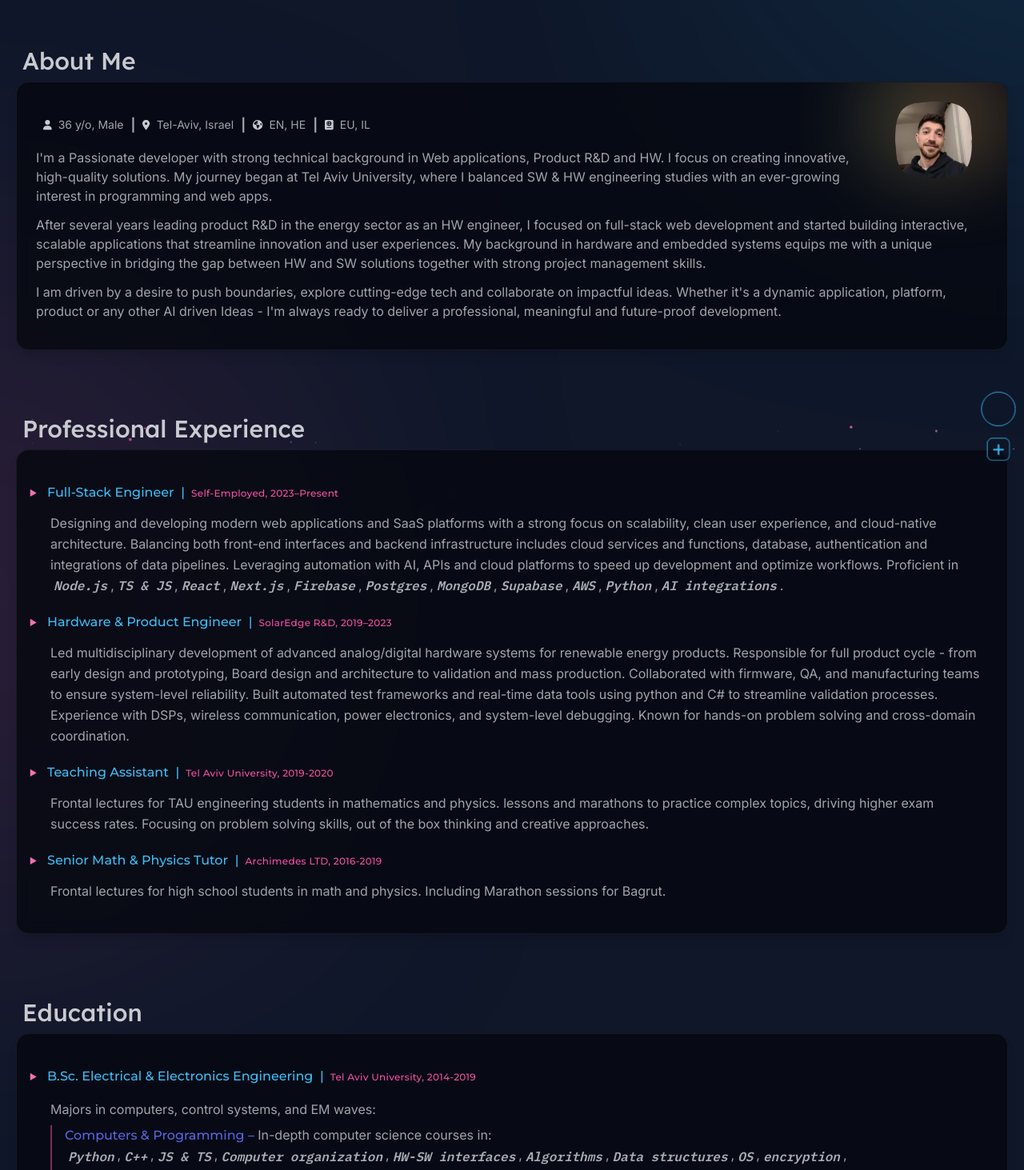
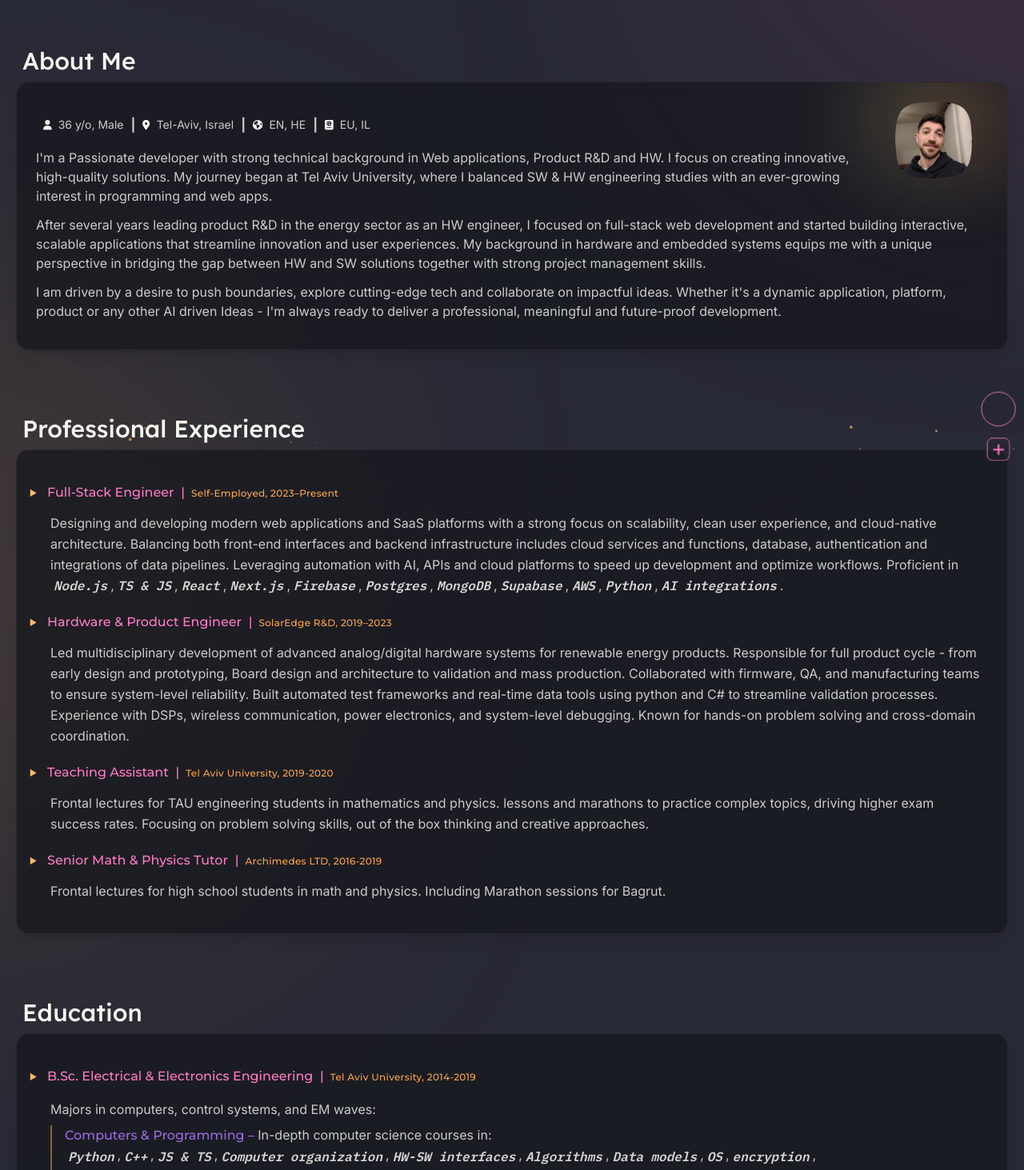
Before and after one commit to AdiYd/About, a React (Create React App) app in the folder about/: page / in a window 1280 px wide. Shown: the part 147-1610 px from the top of the page at 80% size. Built offline with nearby package versions, Linux system fonts and the light colour scheme; some icons are missing.

Commit message:
add padding-b for shadow in mobile view

```diff
--- a/about/public/index.html
+++ b/about/public/index.html
@@ -1,5 +1,5 @@
 <!DOCTYPE html>
-<html data-theme="night" lang="en">
+<html data-theme="dracula" lang="en">
 
 <head>
   <meta charset="utf-8" />
--- a/about/src/pages/home.jsx
+++ b/about/src/pages/home.jsx
@@ -79,7 +79,7 @@ export default function Home({showPdf=true, ...props }) {
     const [skillMode, setSkillMode] = useState(false);
     const [minimizeButtons, setMinimizeButtons] = useState(false);
     const [, setIsMobile] = useState(window.innerWidth <= 768);
-    const usedThemes = useRef(new Set(['night']));
+    const usedThemes = useRef(new Set(['dracula']));
 
     useEffect(() => {
         // update is mobile state on resize
@@ -105,13 +105,13 @@ export default function Home({showPdf=true, ...props }) {
         const currentThemeMode = themesByMode.light.includes(currentTheme) ? 'light' : 'dark';
         const nextThemeMode = currentThemeMode === 'light' ? 'dark' : 'light';
         if (!themeName && nextThemeMode === 'dark') {
-        setThemeName('dracula');
-        usedThemes.current.add('dracula');
-        document.documentElement.setAttribute('data-theme', 'dracula');
+        setThemeName('night');
+        usedThemes.current.add('night');
+        document.documentElement.setAttribute('data-theme', 'night');
         setIsRolling(false);
         return;
         }
-        else if ((!themeName && nextThemeMode === 'light') || (themeName === 'night' && nextThemeMode === 'light')) {
+        else if ((!themeName && nextThemeMode === 'light') || (themeName === 'dracula' && nextThemeMode === 'light')) {
             setThemeName('light');
             usedThemes.current.add('light');
             document.documentElement.setAttribute('data-theme', 'light');
@@ -385,7 +385,7 @@ export default function Home({showPdf=true, ...props }) {
                                     <code>Computer organization</code>,
                                     <code>HW-SW interfaces</code>,
                                     <code>Algorithms</code>,
-                                    <code>Data structures</code>,
+                                    <code>Data models</code>,
                                     <code>OS</code>,
                                     <code>encryption</code>,
                                     <code>network protocols.</code>
@@ -725,7 +725,7 @@ second: {
     let aboutMe = (
         <div key="About me" className="aboutMe relative ">
             <div className={`${pdfMode ? '': 'card'} !block p-2`}>
-                <div style={{animationDuration: '4s'}} className="absolute max-sm:hidden  overflow-hidden top-3 right-2 w-[12%] h-[20%] blur-[60px] bg-gradient-to-r animate-pulse from-yellow-200 to-orange-400 opacity-60"/>
+                <div style={{animationDuration: '4s'}} className="absolute max-sm:left-4 max-sm:-top-4 overflow-hidden top-3 right-2 w-[12%] h-[20%] blur-[60px] bg-gradient-to-r animate-pulse from-yellow-200 to-orange-400 opacity-60"/>
               {!pdfMode && (
                     <div id="profileImg" className="w-fit relative transition-all shadow-lg shadow-accent float-right avatar mask mask-squircle rounded-3xl overflow-hidden">
                         <img
@@ -1027,7 +1027,7 @@ second: {
 
             <div className="grid gap-6">
                 {Object.keys(blockDict).map((item, indx) => (
-                    <div key={indx + item} className="transition-all my-2 overflow-x-hidden">
+                    <div key={indx + item} className="transition-all my-2 overflow-x-hidden max-sm:pb-4">
                         <DataSection
                             key={item + indx}
                             extentedMenu={item === 'Skills'}
```
Also changed, not shown: 1 other file (tests, documents, lock files or other folders).
